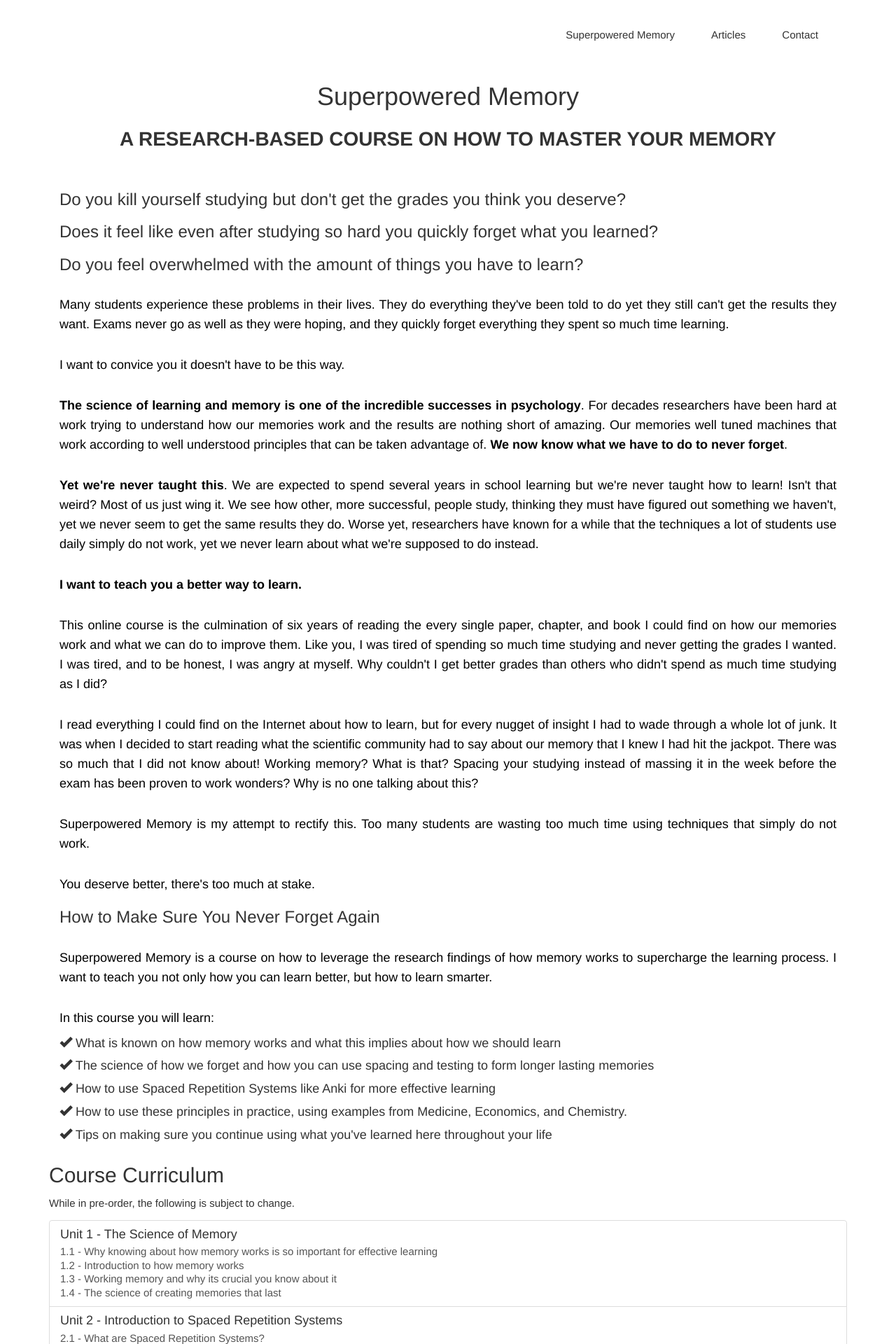
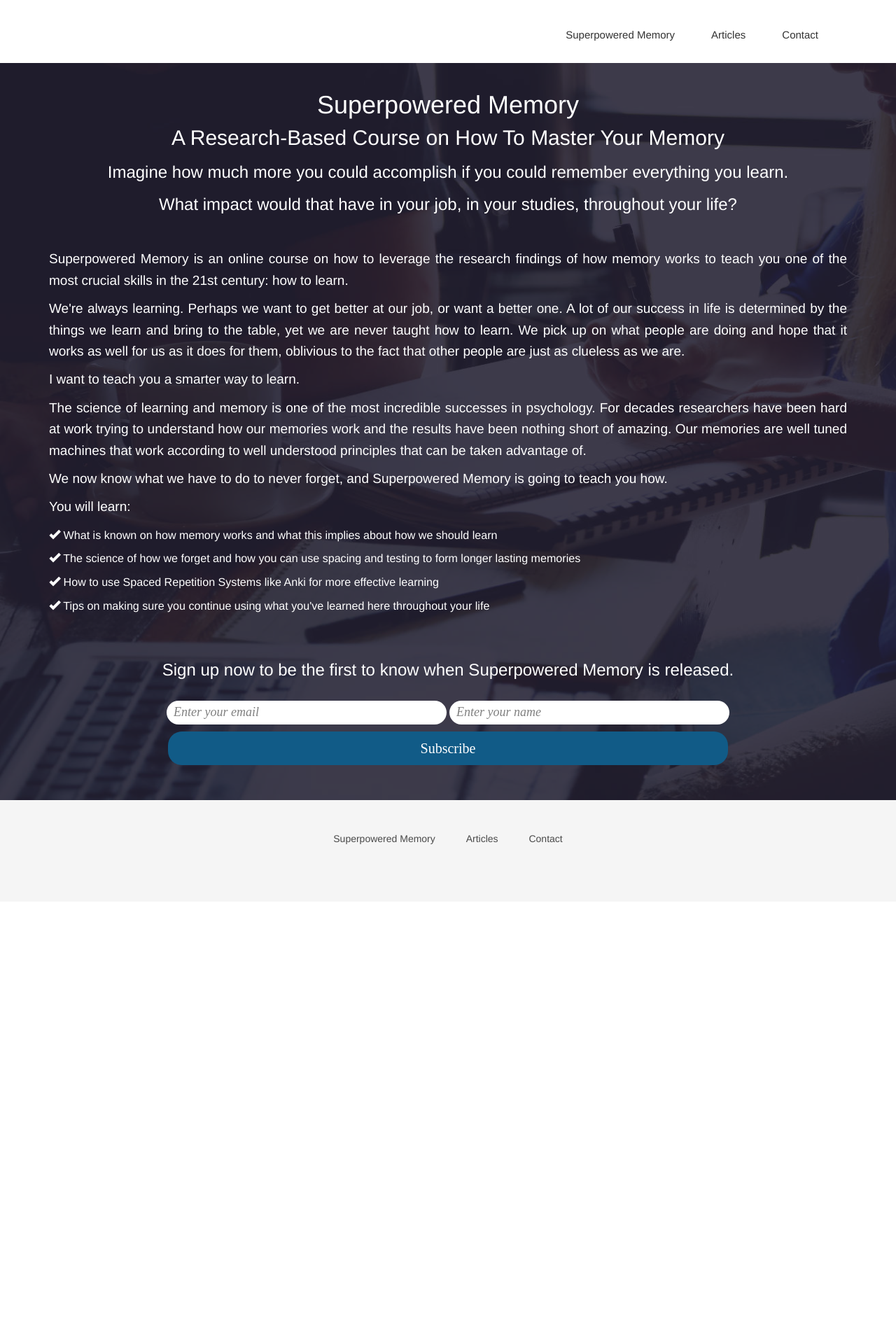
Before and after one commit to superpoweredmemory/superpoweredmemory.github.io, a Jekyll site: the page built from index.html, in a window 1280 px wide. Shown: the top 1920 px of the page at 70% size. Built offline with Jekyll 4.4.1, drawn with Linux system fonts in a browser that asks for light colours; nearby versions of some CDN libraries; some web fonts are replaced; after the commit the page ends 1288 px from its top, so only the background shows below that; some of the changed text lies outside the part shown.

Commit message:
changed initial copy, bkgrd, favicon

```diff
--- a/css/airspace.css
+++ b/css/airspace.css
@@ -30,7 +30,7 @@
   font-weight: 400;
 }
 h3 {
-  font-size: 28px;
+  font-size: 38px;
   font-weight: 300;
 }
 p {
@@ -158,6 +158,14 @@
   line-height: 27px;
   margin: 0;
 }
+
+#intro .block h3 {
+  padding-top: 20px;
+  padding-bottom: 5px;
+  line-height: 27px;
+  margin: 0;
+}
+
 #intro .block p {
   font-size: 18px;
   color: #000000;
@@ -260,10 +268,10 @@
 	call-to-action Start
 --*/
 #call-to-action {
-  background: url("../img/call-to-action-bg.jpg") no-repeat;
+  background: url("../img/call-to-action-bg3.jpg") no-repeat;
   background-size: cover;
   background-attachment: fixed;
-  padding: 70px 0px;
+  padding: 20px 0px;
   position: relative;
   text-align: center;
   color: #fff;
@@ -278,16 +286,23 @@
   width: 100%;
   height: 100%;
   background: #1d192c;
-  opacity: 0.8;
+  opacity: 0.85;
 }
 #call-to-action h2 {
-  padding-bottom: 20px;
   line-height: 33px;
   margin: 0;
   font-size: 30px;
 }
+#call-to-action h4 {
+ font-size: 115%;
+ text-align: left;
+ padding-top: 5px;
+}
+#call-to-action h3 {
+}
+
 #call-to-action p {
-  font-size: 14px;
+  font-size: 19px;
   line-height: 1.6;
 }
 #call-to-action .btn-call-to-action {
@@ -891,12 +906,12 @@
 		 border: medium none;
     color: gray;
     font-family: times new roman;
-    font-size: 16px;
+    font-size: 18px;
     font-style: italic;
     margin-bottom: 10px;
-    padding: 8px 10px;
-    width: 300px;
-		border-radius: 20px;
+    padding: 4px 10px;
+    width: 400px;
+    border-radius: 20px;
 		-moz-border-radius: 20px;
 		-webkit-border-radius: 20px;
 	}
@@ -906,9 +921,10 @@
 			background: #115B87;
 			color: #fff;
 			cursor: pointer;
-			font-size: 15px;
-			width: 35%;
-			padding: 8px 0;
+      font-style: normal;
+			font-size: 20px;
+			width: 800px;
+			padding: 10px 0;
 
 		}
 			#mailchimp input[type="submit"]:hover { color: #F2C94C }
--- a/index.html
+++ b/index.html
@@ -4,94 +4,49 @@
 permalink: /
 ---
 
-<!-- Wrapper Start -->
-<section id="intro">
-  <div class="container">
-    <div class="row-vertical-align">
-      <div class="col-md-12 col-sm-12">
-        <div class="block">
-          <div class="section-title">
-            <h1> Superpowered Memory </h1>
-            <h2> A Research-Based Course on How To Master Your Memory</h2>
-            <br></br>
-            <h3>Do you kill yourself studying but don't get the grades you think you deserve?</h3>
-            <h3>Does it feel like even after studying so hard you quickly forget what you learned?</h3>
-            <h3>Do you feel overwhelmed with the amount of things you have to learn?</h3>
-          </div>
-          <p>Many students experience these problems in their lives. They do everything they've been told to do yet they still can't get the results they want. Exams never go as well as they were hoping, and they quickly forget everything they spent so much time learning.</p>
-          <p>I want to convice you it doesn't have to be this way.</p>
-          <p><b>The science of learning and memory is one of the incredible successes in psychology</b>. For decades researchers have been hard at work trying to understand how our memories work and the results are nothing short of amazing. Our memories well tuned machines that work according to well understood principles that can be taken advantage of. <b>We now know what we have to do to never forget</b>.</p>
-          <p> <b>Yet we're never taught this</b>. We are expected to spend several years in school learning but we're never taught how to learn! Isn't that weird? Most of us just wing it. We see how other, more successful, people study, thinking they must have figured out something we haven't, yet we never seem to get the same results they do. Worse yet, researchers have known for a while that the techniques a lot of students use daily simply do not work, yet we never learn about what we're supposed to do instead.</p>
-          <p><b> I want to teach you a better way to learn.</b></p>
-          <p>This online course is the culmination of six years of reading the every single paper, chapter, and book I could find on how our memories work and what we can do to improve them. Like you, I was tired of spending so much time studying and never getting the grades I wanted. I was tired, and to be honest, I was angry at myself. Why couldn't I get better grades than others who didn't spend as much time studying as I did?</p>
-          <p> I read everything I could find on the Internet about how to learn, but for every nugget of insight I had to wade through a whole lot of junk. It was when I decided to start reading what the scientific community had to say about our memory that I knew I had hit the jackpot. There was so much that I did not know about! Working memory? What is that? Spacing your studying instead of massing it in the week before the exam has been proven to work wonders? Why is no one talking about this?
-          <p>Superpowered Memory is my attempt to rectify this. Too many students are wasting too much time using techniques that simply do not work.</p>
-          <p>You deserve better, there's too much at stake.</p>
 
-          <h3>How to Make Sure You Never Forget Again</h3>
-          <p>Superpowered Memory is a course on how to leverage the research findings of how memory works to supercharge the learning process. I want to teach you not only how you can learn better, but how to learn smarter.</p>
-          <p>In this course you will learn:</p>
-            <h4><span class="glyphicon glyphicon-ok"></span> What is known on how memory works and what this implies about how we should learn</h4>
-            <h4><span class="glyphicon glyphicon-ok"></span> The science of how we forget and how you can use spacing and testing to form longer lasting memories</h4>
-            <h4><span class="glyphicon glyphicon-ok"></span> How to use Spaced Repetition Systems like Anki for more effective learning</h4>
-            <h4><span class="glyphicon glyphicon-ok"></span> How to use these principles in practice, using examples from Medicine, Economics, and Chemistry.</h4>
-            <h4><span class="glyphicon glyphicon-ok"></span> Tips on making sure you continue using what you've learned here throughout your life</h4>
-        </div>
-      </div><!-- .col-md-7 close -->
-    </div>
 
-  </div>
-</section>
-
-<div class="container">
-
-  <h2>Course Curriculum</h2>
-  <p>While in pre-order, the following is subject to change.</p>
-  <div class="list-group">
-    <a class="list-group-item">
-      <h4 class="list-group-item-heading">Unit 1 - The Science of Memory</h4>
-      <p class="list-group-item-text">1.1 - Why knowing about how memory works is so important for effective learning</p>
-      <p class="list-group-item-text">1.2 - Introduction to how memory works </p>
-      <p class="list-group-item-text">1.3 - Working memory and why its crucial you know about it </p>
-      <p class="list-group-item-text">1.4 - The science of creating memories that last</p>
-    </a>
-    <a  class="list-group-item">
-      <h4 class="list-group-item-heading">Unit 2 - Introduction to Spaced Repetition Systems</h4>
-      <p class="list-group-item-text">2.1 - What are Spaced Repetition Systems?</p>
-      <p class="list-group-item-text">2.2 - The McRib Framework </p>
-      <p class="list-group-item-text">2.3 - How to use Anki </p>
-    </a>
-    <a  class="list-group-item">
-      <h4 class="list-group-item-heading">Unit 3 - Applications</h4>
-      <p class="list-group-item-text">3.1 - How to use the McRib framework: Medicine</p>
-      <p class="list-group-item-text">3.2 - How to use the McRib framework: Economics</p>
-      <p class="list-group-item-text">3.3 - How to use the McRib framework: Chemistry</p>
-    </a>
-    <a  class="list-group-item">
-      <h4 class="list-group-item-heading">Unit 4 - How to Stick With it</h4>
-      <p class="list-group-item-text">4.1 - How to turn what you learned into an effective habit</p>
-      <p class="list-group-item-text">4.2 - Housecleaning</p>
-      <p class="list-group-item-text">4.3 - Having fun is allowed!</p>
-    </a>
-    <a  class="list-group-item">
-      <h4 class="list-group-item-heading">Unit 5 - Conclusion</h4>
-    </a>
-  </div>
-      <br></br>
-</div>
 <!-- Call to action Start -->
 <section id="call-to-action">
   <div class="container">
     <div class="row">
       <div class="col-md-12">
         <div class="block">
-          <h2>Pre-order Superpowered Memory.</h2>
-          <p>Take advantage of the special pre-order price! For a limited time, Superpowered Memory can be pre-ordered at a special, once in a lifetime, low price! For $19 you will get the full course, along with any future update. Additionaly, as a special bonus for early buyers, if you pre-order Superpowered Memory, you will get every product I release in the future free of charge!</p>
-          <script src="https://gumroad.com/js/gumroad.js"></script>
-          <a class="gumroad-button" href="https://gum.co/YHBcR?wanted=true" target="_blank">Pre-order -   $19</a>
-          <p></p>
-          <p>Note: your card will not be charged until Superpowered Memory is released. Expected released date: Early 2018.</p>
-        </div>
+          <h1>Superpowered Memory</h1>
+          <h2> A Research-Based Course on How To Master Your Memory</h2>
+          <h3>Imagine how much more you could accomplish if you could remember everything you learn.</h3>
+          <h3>What impact would that have in your job, in your studies, throughout your life?</h3>
+          <br></br>
+          <p>Superpowered Memory is an online course on how to leverage the research findings of how memory works to teach you one of the most crucial skills in the 21st century: how to learn.</p>
+          <p>We're always learning. Perhaps we want to get better at our job, or want a better one. A lot of our success in life is determined by the things we learn and bring to the table, yet we are never taught how to learn. We pick up on what people are doing and hope that it works as well for us as it does for them, oblivious to the fact that other people are just as clueless as we are.</p>
+          <p> I want to teach you a smarter way to learn.</p>
+          <p>The science of learning and memory is one of the most incredible successes in psychology. For decades researchers have been hard at work trying to understand how our memories work and the results have been nothing short of amazing. Our memories are well tuned machines that work according to well understood principles that can be taken advantage of.</p>
+          <p> We now know what we have to do to never forget, and Superpowered Memory is going to teach you how. </p>
+          <p>You will learn:</p>
+          <h4><span class="glyphicon glyphicon-ok"></span> What is known on how memory works and what this implies about how we should learn</h4>
+          <h4><span class="glyphicon glyphicon-ok"></span> The science of how we forget and how you can use spacing and testing to form longer lasting memories</h4>
+          <h4><span class="glyphicon glyphicon-ok"></span> How to use Spaced Repetition Systems like Anki for more effective learning</h4>
+          <h4><span class="glyphicon glyphicon-ok"></span> Tips on making sure you continue using what you've learned here throughout your life</h4>
+          <br></br>
+          <h3> Sign up now to be the first to know when Superpowered Memory is released.</h3>
+          <div class="block">
+            <div id="mailchimp">
+              <form action="//superpoweredmemory.us16.list-manage.com/subscribe/post?u=540f90743e84575dbe950ae8e&amp;id=01be49baec" method="post" id="mc-embedded-subscribe-form" name="mc-embedded-subscribe-form" class="validate" target="_blank" novalidate>
+
+                <input type="email" size="30" value="Enter your email" name="EMAIL" class="required email" id="mce-EMAIL" onfocus="if(this.value==this.defaultValue)this.value='';" onblur="if(this.value=='')this.value=this.defaultValue;">
+                <input type="text" size="30" value="Enter your name" name="FNAME" class="name" id="mce-FNAME" onfocus="if(this.value==this.defaultValue)this.value='';" onblur="if(this.value=='')this.value=this.defaultValue;">
+
+                <div id="mce-responses" class="clear">
+                  <div class="response" id="mce-error-response" style="display:none"></div>
+                  <div class="response" id="mce-success-response" style="display:none"></div>
+                </div>
+
+                <div class="clear">
+                  <input type="submit" value="Subscribe" name="subscribe" id="mc-embedded-subscribe" class="button">
+                </div>
+              </form>
+            </div>
+          </div>
       </div>
     </div>
   </div>
```
Also changed, not shown: favicon.ico, img/call-to-action-bg2.jpg (added), img/call-to-action-bg3.jpg (added), 10 other files.
